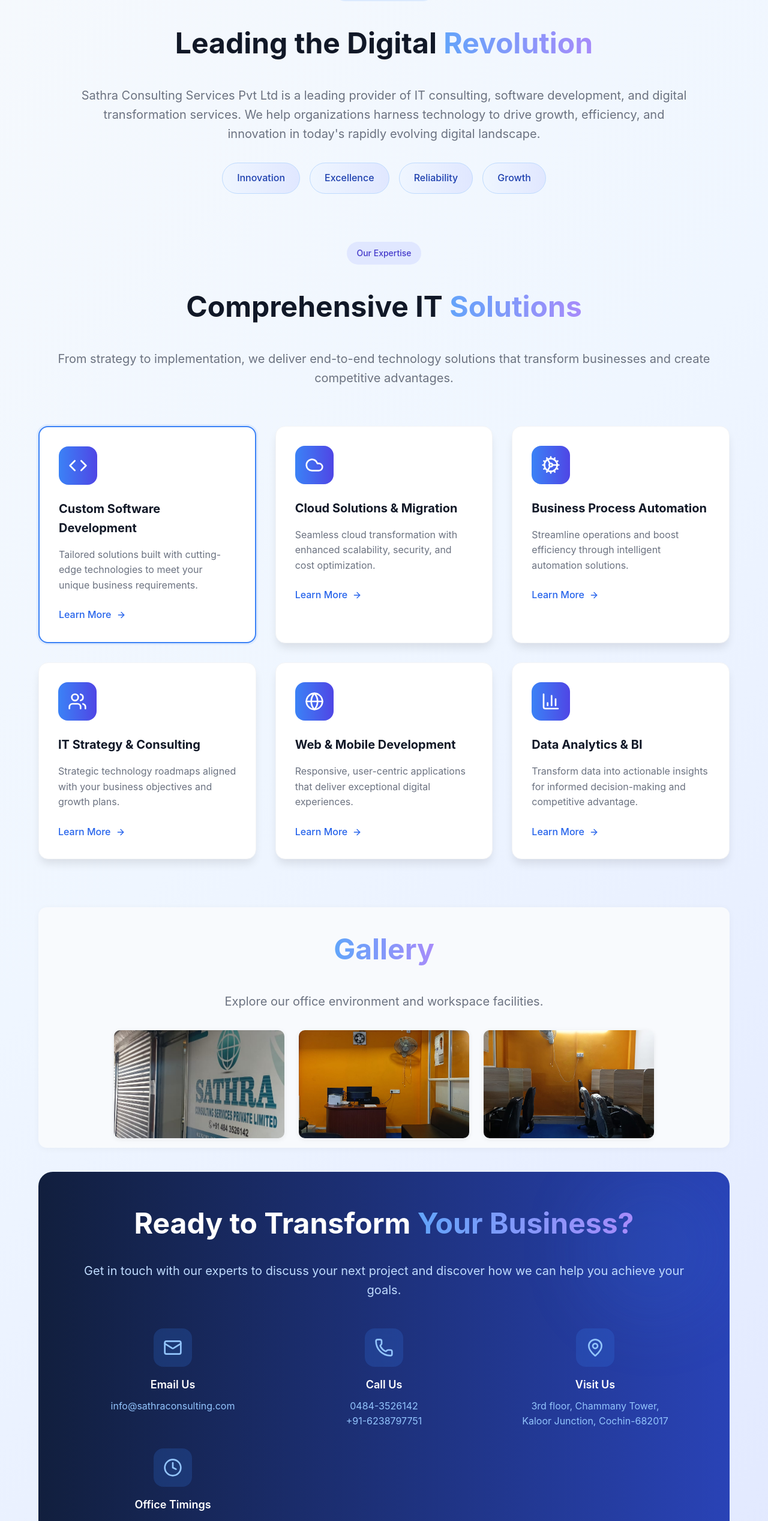
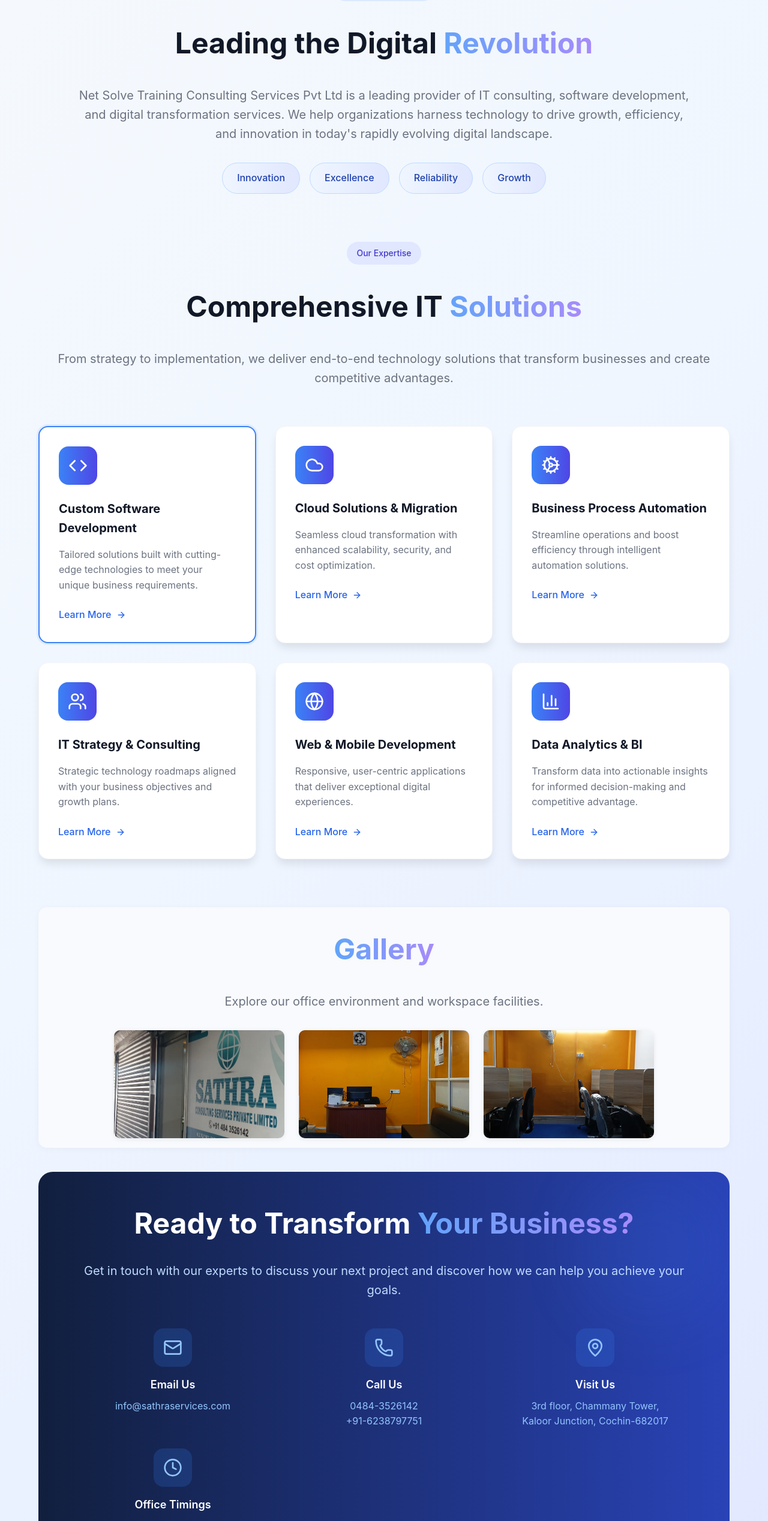
Before and after one commit to sree33445/satra-ekm, a React (Create React App) app: page / in a window 1280 px wide. Shown: the part 808-3343 px from the top of the page at 60% size. Built offline with nearby package versions, Linux system fonts and the light colour scheme.

Commit message:
name editted

```diff
--- a/src/App.js
+++ b/src/App.js
@@ -121,7 +121,7 @@
               <span className="title-gradient"> Revolution</span>
             </h2>
             <p className="section-description">
-              Sathra Consulting Services Pvt Ltd is a leading provider of IT
+              Net Solve Training Consulting Services Pvt Ltd is a leading provider of IT
               consulting, software development, and digital transformation
               services. We help organizations harness technology to drive
               growth, efficiency, and innovation in today's rapidly evolving
@@ -232,10 +232,10 @@
                   </div>
                   <h3 className="contact-item-title">Email Us</h3>
                   <a
-                    href="mailto:info@sathraconsulting.com"
+                    href="mailto:info@sathraservices.com"
                     className="contact-link"
                   >
-                    info@sathraconsulting.com
+                    info@sathraservices.com
                   </a>
                 </div>
 
```
